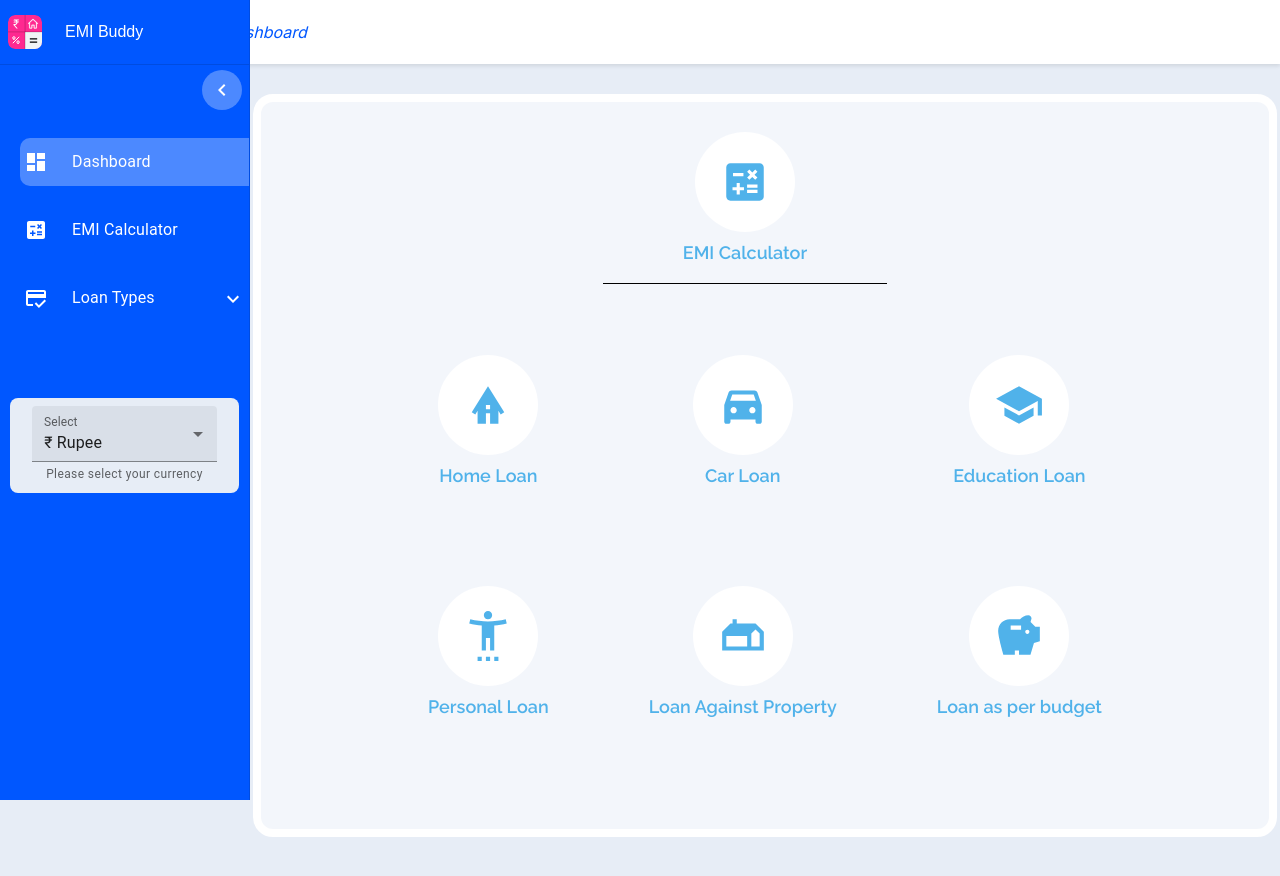
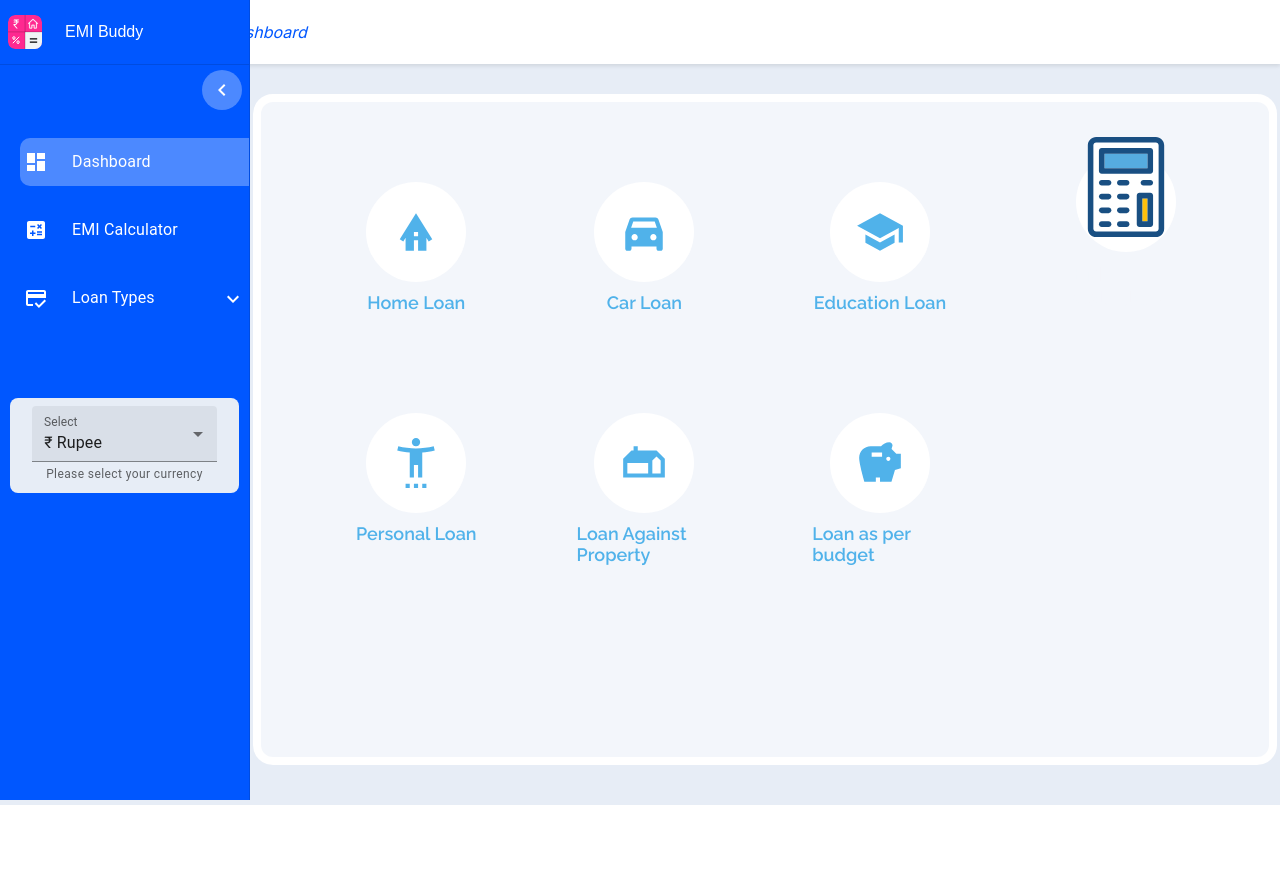
Before and after one commit to tyagidivyam47/EMI-calculator, a React (Vite) app: page /Dashboard in a window 1280 px wide. After the commit the page ends 805 px from the top, so only its background shows below. Built offline with nearby package versions, Linux system fonts and the light colour scheme; a web font is replaced by a local one.

Commit message:
icon change

```diff
--- a/src/Pages/Home/Home.tsx
+++ b/src/Pages/Home/Home.tsx
@@ -4,6 +4,7 @@ import { useCookies } from "react-cookie";
 import {
   lightPrimaryColor,
   lightSecondaryColor,
+  primaryBgColor,
   primaryColor,
   secondaryBgColor,
   secondaryColor,
@@ -18,6 +19,7 @@ import SettingsAccessibilityIcon from "@mui/icons-material/SettingsAccessibility
 import GiteIcon from "@mui/icons-material/Gite";
 import SavingsIcon from "@mui/icons-material/Savings";
 import CalculateIcon from "@mui/icons-material/Calculate";
+import calciIcon from "../../assets/calciIcons.svg";
 
 const Home = () => {
   useEffect(() => {
@@ -36,6 +38,7 @@ const Home = () => {
         marginBottom: "40px",
         borderRadius: 5,
         font: "600 16px Raleway, serif",
+        paddingBottom:"90px"
       }}
     >
       <Box
@@ -55,9 +58,10 @@ const Home = () => {
       <Box
         sx={{
           display: "flex",
-          flexDirection: "column",
-          gap: "1px",
-          alignItems: "center",
+          flexDirection: {lg:"row", xs:"column-reverse"},
+          justifyContent:"space-between"
+          // gap: "1px",
+          // alignItems: "center",
         }}
       >
         {/* <Box sx={{ fontSize: "26px", textAlign: "center" }}>
@@ -69,52 +73,7 @@ const Home = () => {
             marginRight: { lg: "40px", xs: "0px" },
             borderBottom: "1px solid black",
           }}
-        >
-          <Link to={"/EMI Calculator"} style={{ textDecoration: "none" }}>
-            <Box
-              sx={{
-                display: "flex",
-                flexDirection: "column",
-                alignItems: "center",
-                justifyContent: "center",
-                // maxWidth:"400px",
-                gap: "10px",
-                padding: "20px 80px",
-                borderRadius: 5,
-                ":hover": {
-                  transition: "0.5s",
-                  ".icons": {
-                    color: secondaryColor,
-                  },
-                },
-              }}
-            >
-              <Box
-                sx={{
-                  width: "100px",
-                  height: "100px",
-                  background: "#ffffff",
-                  display: "flex",
-                  justifyContent: "center",
-                  alignItems: "center",
-                  borderRadius: 100,
-                }}
-              >
-                <CalculateIcon
-                  className="icons"
-                  sx={{
-                    color: lightPrimaryColor,
-                    width: "50px",
-                    height: "50px",
-                  }}
-                />
-              </Box>
-              <Box sx={{ color: lightPrimaryColor, fontSize: "18px" }}>
-                EMI Calculator
-              </Box>
-            </Box>
-          </Link>
-        </Box>
+        ></Box>
         <Box>
           <Box
             display={"grid"}
@@ -411,6 +370,48 @@ const Home = () => {
             </Link>
           </Box>
         </Box>
+        <Link to={"/EMI Calculator"} style={{ textDecoration: "none" }}>
+          <Box
+            sx={{
+              display: "flex",
+              flexDirection: "column",
+              alignItems: "center",
+              justifyContent: "center",
+              // maxWidth:"400px",
+              gap: "10px",
+              padding: "20px 80px",
+              borderRadius: 5,
+              ":hover": {
+                transition: "1s",
+                ".icons": {
+                  color: secondaryColor,
+                },
+                ".titleP":{
+                  color: primaryColor
+                }
+              },
+            }}
+          >
+            <Box
+              sx={{
+                width: "100px",
+                height: "100px",
+                background: "#ffffff",
+                display: "flex",
+                justifyContent: "center",
+                alignItems: "center",
+                borderRadius: 100,
+                marginTop:"20px",
+              }}
+
+            >
+              <img src={calciIcon} style={{ height: "160px", paddingBottom:"30px" }} />
+            </Box>
+            <Box className="titleP" sx={{ color: secondaryBgColor, fontSize: "20px" }}>
+              EMI Calculator
+            </Box>
+          </Box>
+        </Link>
       </Box>
     </Box>
   );
--- a/src/import.d.ts
+++ b/src/import.d.ts
@@ -1,2 +1,3 @@
 declare module "*.png"
 declare module "*.svg"
+declare module "*.webp"
```
Also changed, not shown: src/assets/calciIcons.svg (added).
